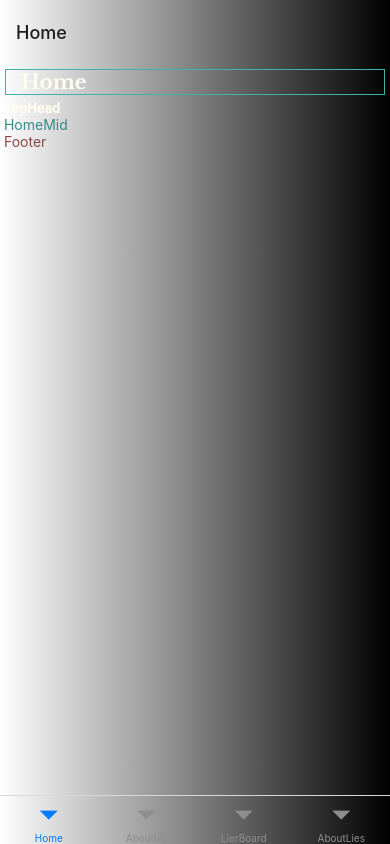
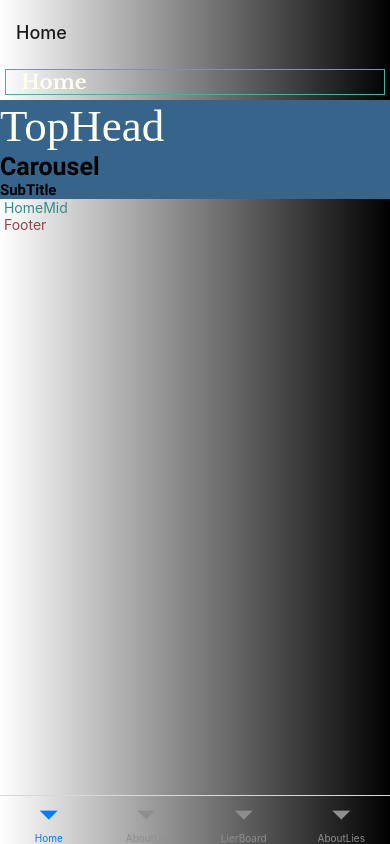
Before and after one commit to psteingh/LTRapp, a React Native app: screen /Home in a window 390 px wide. Built offline with nearby package versions, Linux system fonts and the light colour scheme.

Commit message:
ltrapp05031116

```diff
--- /dev/null
+++ b/home/carousel.js
@@ -0,0 +1,23 @@
+import { View, Text, StyleSheet } from 'react-native';
+
+import Colors from '../constants/colors';
+
+function Carousel() {
+    return (
+        <View style={styles.carouselContainer}>
+            <Text style={styles.carouselText}>Carousel</Text>
+        </View>
+    );
+}
+
+export default Carousel;
+
+const styles = StyleSheet.create({
+    carouselContainer: {
+        backgroundColor: 'transparent'
+    },
+    carouselText: {
+        fontFamily: 'RobotoBold',
+        fontSize: 25
+    }
+});
--- /dev/null
+++ b/home/subtitle.js
@@ -0,0 +1,23 @@
+import { View, Text, StyleSheet } from 'react-native';
+
+import Colors from '../constants/colors';
+
+function SubTitle() {
+    return (
+        <View style={styles.subTitleContainer}>
+            <Text style={styles.subTitleText}>SubTitle</Text>
+        </View>
+    );
+}
+
+export default SubTitle;
+
+const styles = StyleSheet.create({
+    subTitleContainer: {
+        backgroundColor: 'transparent'
+    },
+    subTitleText: {
+        fontFamily: 'RobotoBold',
+        fontSize: 15
+    }
+});
--- a/home/tophead.js
+++ b/home/tophead.js
@@ -2,10 +2,19 @@ import { View, Text, StyleSheet } from 'react-native';
 
 import Colors from '../constants/colors';
 
+import Carousel from './carousel';
+import SubTitle from './subtitle';
+
 function TopHead() {
     return (
-        <View>
-            <Text style={styles.topHeadText}> TopHead </Text>
+        <View style={styles.topHeadContainer}>
+            <Text style={styles.topHeadText}>TopHead</Text>
+            <View>
+                <Carousel />
+            </View>
+            <View>
+                <SubTitle />
+            </View>
         </View>
     );
 }
@@ -13,9 +22,13 @@ function TopHead() {
 export default TopHead;
 
 const styles = StyleSheet.create({
+    topHeadContainer: {
+        backgroundColor: Colors.primaryDblue
+    },
     topHeadText: {
+        fontFamily: 'LibreBackervilleBold',
+        fontSize: 45,
         color: Colors.primaryOffWhite,
-        fontFamily: 'Roboto',
-        fontWeight: 'bold'
+
     }
 });
```
